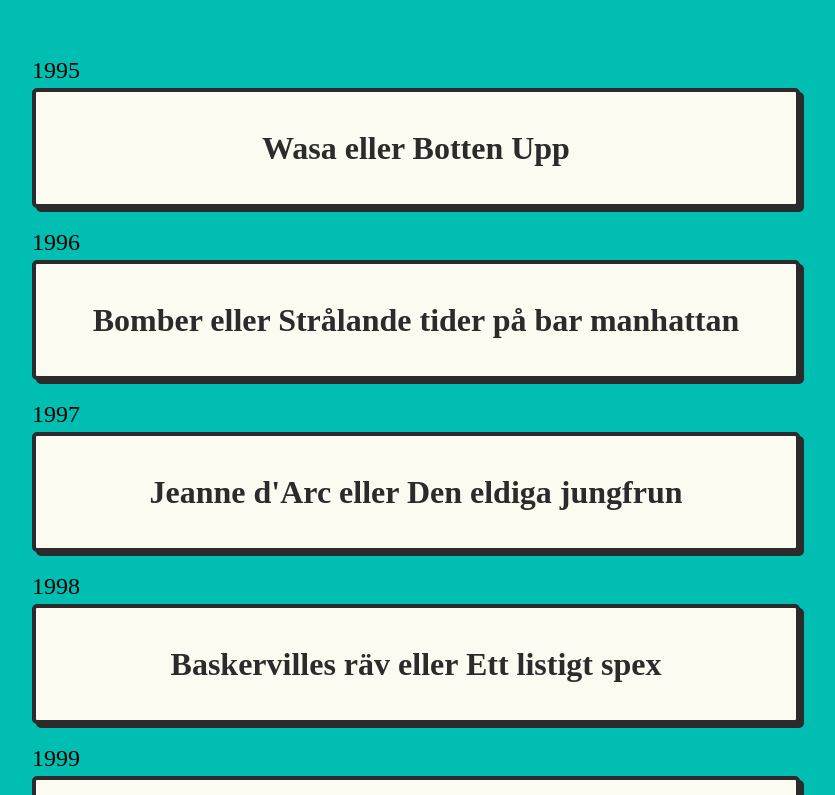
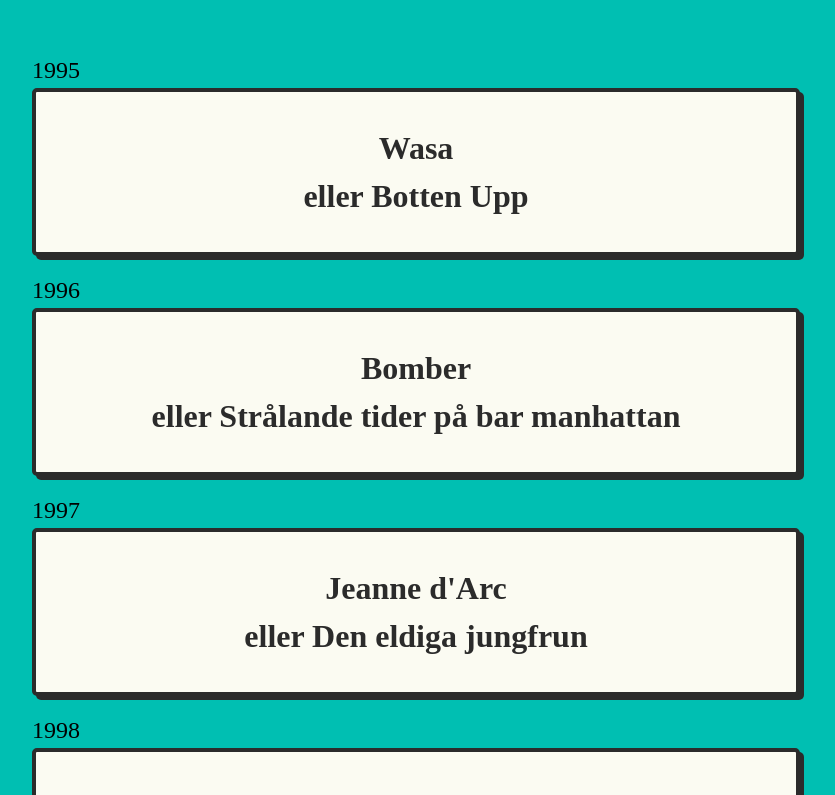
Before and after one commit to oljeoraklet/teknat-npm-version, a SvelteKit app: page /tidigare-spex in a window 1280 px wide. Shown: the part 1140-1935 px from the top of the page, without its empty margins (224-1059 px from the left). Built offline with nearby package versions, Linux system fonts and the light colour scheme; a web font is replaced by a local one.

Commit message:
Uppdaterat listan med gamla spex

```diff
--- a/src/components/cards/SpexCard.svelte
+++ b/src/components/cards/SpexCard.svelte
@@ -76,6 +76,7 @@
 	}
 	h3 {
 		font-size: 2rem;
+		white-space: pre-line;
 	}
 	p {
 		font-size: 1.5rem;
--- a/static/json/spex.json
+++ b/static/json/spex.json
@@ -4,40 +4,40 @@
 			"title": "Teknologspexet",
 			"entries": [
 				{
-					"title": "Wasa eller Botten Upp",
+					"title": "Wasa\neller Botten Upp",
 					"year": 1995
 				},
 				{
-					"title": "Bomber eller Strålande tider på bar manhattan",
+					"title": "Bomber\neller Strålande tider på bar manhattan",
 					"year": 1996
 				},
 				{
-					"title": "Jeanne d'Arc eller Den eldiga jungfrun",
+					"title": "Jeanne d'Arc\neller Den eldiga jungfrun",
 					"year": 1997,
 					"youtube": "https://www.youtube.com/embed/0RrpSHskM44"
 				},
 				{
-					"title": "Baskervilles räv eller Ett listigt spex",
+					"title": "Baskervilles räv\neller Ett listigt spex",
 					"year": 1998,
 					"youtube": "https://www.youtube.com/embed/XuBLxQ0305k"
 				},
 				{
-					"title": "Vägvärk eller Ett spex i rätt riktning",
+					"title": "Vägvärk\neller Ett spex i rätt riktning",
 					"year": 1999,
 					"youtube": "https://www.youtube.com/embed/E_iTh6JnVvQ"
 				},
 				{
-					"title": "Det var bättre nu eller Ett spex i rättan tid",
+					"title": "Det var bättre nu\neller Ett spex i rättan tid",
 					"year": 2000,
 					"youtube": "https://www.youtube.com/embed/A2g1ussaRHQ"
 				},
 				{
-					"title": "Titanic eller Ett skottsäkert spex",
+					"title": "Titanic\neller Ett skottsäkert spex",
 					"year": 2001,
 					"youtube": "https://www.youtube.com/embed/JY6F3N3yUcE"
 				},
 				{
-					"title": "Måndag eller Ett uppskjutet spex",
+					"title": "Måndag\neller Ett uppskjutet spex",
 					"year": 2002,
 					"youtube": "https://www.youtube.com/embed/W87JhN0k3uo"
 				}
@@ -47,95 +47,99 @@
 			"title": "Ett Teknat Spex",
 			"entries": [
 				{
-					"title": "World Wars Episode II - Trojanerna anfaller eller Ett RISKfyllt spex",
+					"title": "World Wars Episode II - Trojanerna anfaller\neller Ett RISKfyllt spex",
 					"year": 2003,
 					"youtube": "https://www.youtube.com/embed/50ogEczpOb0"
 				},
 				{
-					"title": "X - ett spex utan Y eller Fula nyanser av brunt",
+					"title": "X - ett spex utan Y\neller Fula nyanser av brunt",
 					"year": 2004,
 					"youtube": "https://www.youtube.com/embed/wenJOzr-Ydw"
 				},
 				{
-					"title": "Shogun eller Ett origamispex som viker ut sig",
+					"title": "Shogun\neller Ett origamispex som viker ut sig",
 					"year": 2005,
 					"youtube": "https://www.youtube.com/embed/LsUOtaJKtng"
 				},
 				{
-					"title": "Heist eller Ett spex som devalverar marken",
+					"title": "Heist\neller Ett spex som devalverar marken",
 					"year": 2006,
 					"youtube": "https://www.youtube.com/embed/1SdBh-mDXT0"
 				},
 				{
-					"title": "C-men eller Ett spex med genvägar som artar sig",
+					"title": "C-men\neller Ett spex med genvägar som artar sig",
 					"year": 2007,
 					"youtube": "https://www.youtube.com/embed/mJruLxPg75g"
 				},
 				{
-					"title": "d'Arn eller Ett spex med revolution som täckmantel",
+					"title": "d'Arn\neller Ett spex med revolution som täckmantel",
 					"year": 2008,
 					"youtube": "https://www.youtube.com/embed/jaW29ggTV3U"
 				},
 				{
-					"title": "1986 eller Ett spex som blev ett skottår",
+					"title": "1986\neller Ett spex som blev ett skottår",
 					"year": 2009,
 					"youtube": "https://www.youtube.com/embed/StKp3FPBn98"
 				},
 				{
-					"title": "En miss i universum eller Ett jordnära spex om solens fläckiga förflutna",
+					"title": "En miss i universum\neller Ett jordnära spex om solens fläckiga förflutna",
 					"year": 2010
 				},
 				{
-					"title": "Drottning Kristina, Drottning Kristina eller Det ekar i skogen",
+					"title": "Drottning Kristina, Drottning Kristina\neller Det ekar i skogen",
 					"year": 2011
 				},
 				{
-					"title": "Montezuma eller Ett texmex spex",
+					"title": "Montezuma\neller Ett texmex spex",
 					"year": 2012
 				},
 				{
-					"title": "Sessan, socialisten och statskuppen eller Ett spex utan klass",
+					"title": "Sessan, socialisten och statskuppen\neller Ett spex utan klass",
 					"year": 2013
 				},
 				{
-					"title": "Lilla Storhornet eller Ett tipiskt indiespex",
+					"title": "Lilla Storhornet\neller Ett tipiskt indiespex",
 					"year": 2014
 				},
 				{
-					"title": "Ragnarök eller Val i Valhall",
+					"title": "Ragnarök\neller Val i Valhall",
 					"year": 2015,
 					"youtube": "https://www.youtube.com/embed/_pKOHQgC_rE"
 				},
 				{
-					"title": "Helgon och häxbladning eller bara ett bål",
+					"title": "Helgon och häxbladning\neller Bara ett bål",
 					"year": 2016
 				},
 				{
-					"title": "DaVimsikoden eller Ett spel för galleriet",
+					"title": "DaVimsikoden\neller Ett spel för galleriet",
 					"year": 2017
 				},
 				{
-					"title": "Murphys Dag eller Tillbaka till samtiden",
+					"title": "Murphys Dag\neller Tillbaka till samtiden",
 					"year": 2018
 				},
 				{
-					"title": "Rom, Romare eller Etruskigt över-askande spex",
+					"title": "Rom, Romare\neller Etruskigt över-askande spex",
 					"year": 2019
 				},
 				{
-					"title": "Skapelsebekräftelsen eller Den gamla och kravet eller Äpplet faller inte långt från trädet",
+					"title": "Skapelsebekräftelsen\neller Den gamla och kravet\neller Äpplet faller inte långt från trädet",
 					"year": 2022,
 					"youtube": "https://www.youtube.com/embed/_y3t-cC3kM4"
 				},
 				{
-					"title": "En reaktorisk fråga eller Attack för maten",
+					"title": "En reaktorisk fråga\neller Attack för maten",
 					"year": 2023,
 					"youtube": "https://www.youtube.com/embed/RqFq6DWpILI"
 				},
 				{
-					"title": "Digga döden\neller\nVad är väl ett bål på slottet?\neller\nE det pest får man komma?",
+					"title": "Digga döden\neller Vad är väl ett bål på slottet?\neller E det pest får man komma?",
 					"year": 2024,
 					"youtube": "https://www.youtube.com/embed/TxEXnOQiCrk?si=hFg7Jn77de8qTe_t"
+				},
+				{
+					"title": "Stolförmörkelsen\neller Fred på jorden\neller Spik and you shall be heard",
+					"year": 2025
 				}
 			]
 		},
```
Also changed, not shown: 1 other file (tests, documents, lock files or other folders).
